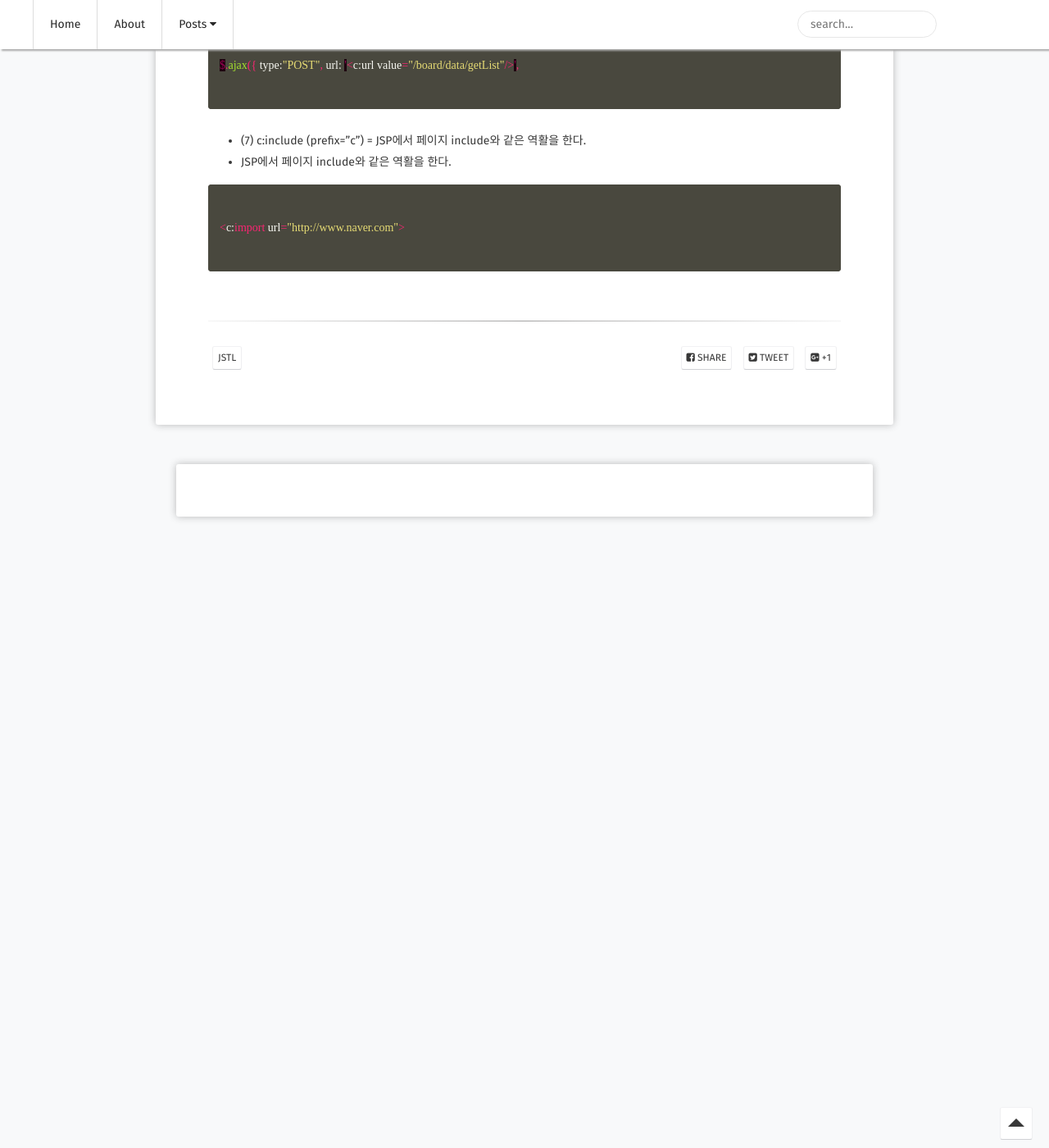
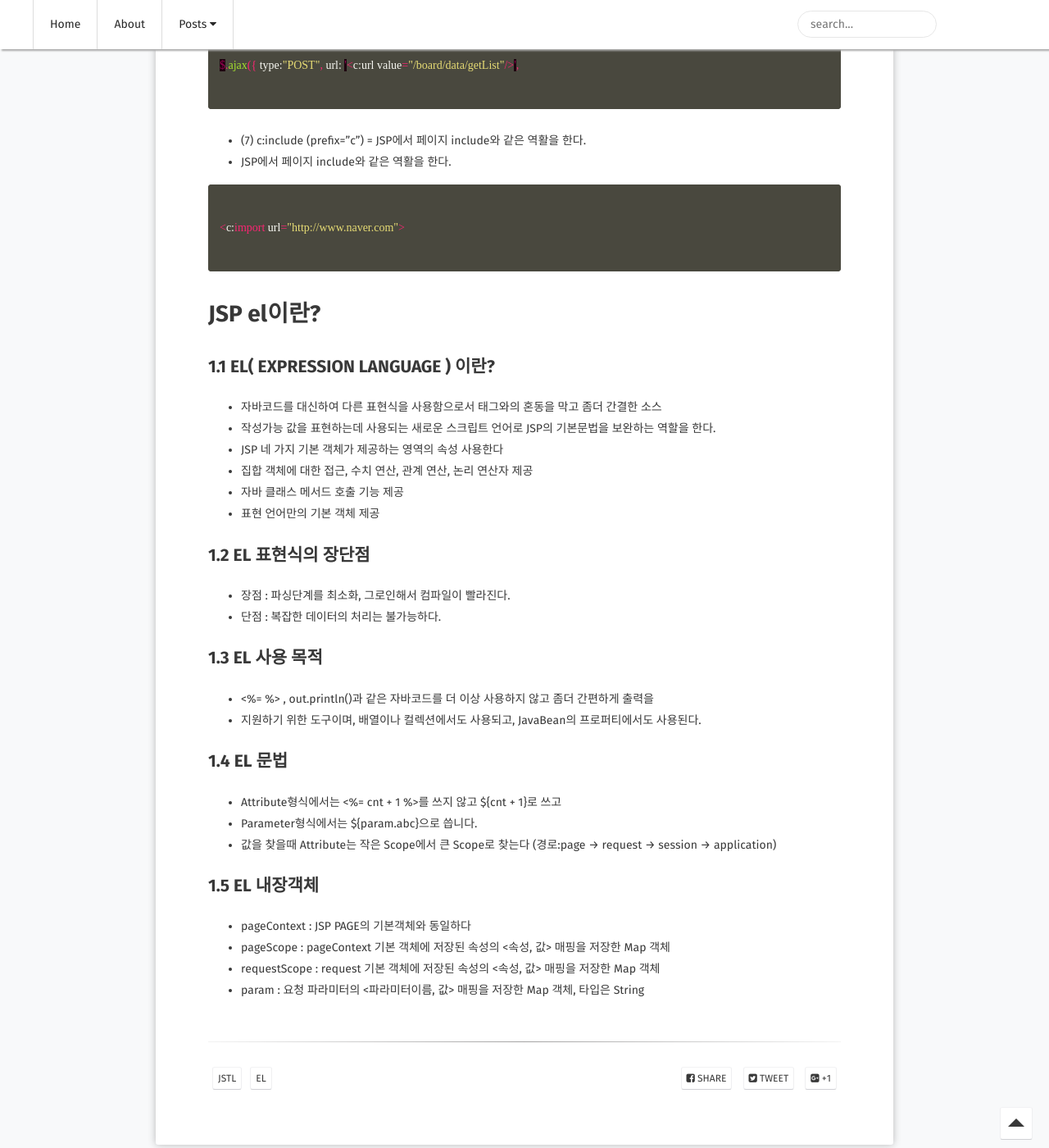
Before and after one commit to choiwono/choiwono.github.io, a Jekyll site: the page built from _posts/2019-01-09-java_jstl.md, in a window 1280 px wide and 1400 px high, scrolled down 2116 px. Shown: the whole window at 82% size. Built offline with Jekyll 4.4.1, drawn with Linux system fonts in a browser that asks for light colours; some web fonts are replaced; comment, search, counter and statistics services are not loaded; before the commit the page ends 2746 px from its top, so only the background shows below that; some of the changed text lies outside the part shown.

Commit message:
#19.01.09 el, jstml 포스팅 업로드

````diff
--- a/_posts/2019-01-09-java_jstl.md
+++ b/_posts/2019-01-09-java_jstl.md
@@ -1,11 +1,12 @@
 ---
 layout: post
-title:  "[Jstl] jstl 정리"
+title:  "[Jstl] jstl, el 정리"
 date:   2019-01-07
-excerpt: "jstl"
+excerpt: "jstl,el"
 java: true
 tag:
 - jstl
+- el
 
 comments: true
 ---
@@ -99,3 +100,37 @@ $.ajax({ type:"POST", url: '<c:url value="/board/data/getList"/>',
 <c:import url="http://www.naver.com">
 
 ```
+
+# JSP el이란?
+
+## 1.1 EL( EXPRESSION LANGUAGE ) 이란?
+
+* 자바코드를 대신하여 다른 표현식을 사용함으로서 태그와의 혼동을 막고 좀더 간결한 소스
+* 작성가능 값을 표현하는데 사용되는 새로운 스크립트 언어로 JSP의 기본문법을 보완하는 역할을 한다.
+* JSP 네 가지 기본 객체가 제공하는 영역의 속성 사용한다
+* 집합 객체에 대한 접근, 수치 연산, 관계 연산, 논리 연산자 제공
+* 자바 클래스 메서드 호출 기능 제공
+* 표현 언어만의 기본 객체 제공
+
+## 1.2 EL 표현식의 장단점
+
+* 장점 : 파싱단계를 최소화, 그로인해서 컴파일이 빨라진다.
+* 단점 : 복잡한 데이터의 처리는 불가능하다.
+
+## 1.3 EL 사용 목적
+
+* <%= %> , out.println()과 같은 자바코드를 더 이상 사용하지 않고 좀더 간편하게 출력을
+* 지원하기 위한 도구이며, 배열이나 컬렉션에서도 사용되고, JavaBean의 프로퍼티에서도 사용된다.
+
+## 1.4 EL 문법
+
+* Attribute형식에서는 <%= cnt + 1 %>를 쓰지 않고 ${cnt + 1}로 쓰고
+* Parameter형식에서는 ${param.abc}으로 씁니다.
+* 값을 찾을때 Attribute는 작은 Scope에서 큰 Scope로 찾는다 (경로:page → request → session → application)
+
+## 1.5 EL 내장객체
+
+* pageContext : JSP PAGE의 기본객체와 동일하다
+* pageScope : pageContext 기본 객체에 저장된 속성의 <속성, 값> 매핑을 저장한 Map 객체
+* requestScope : request 기본 객체에 저장된 속성의 <속성, 값> 매핑을 저장한 Map 객체
+* param : 요청 파라미터의 <파라미터이름, 값> 매핑을 저장한 Map 객체, 타입은 String
````
